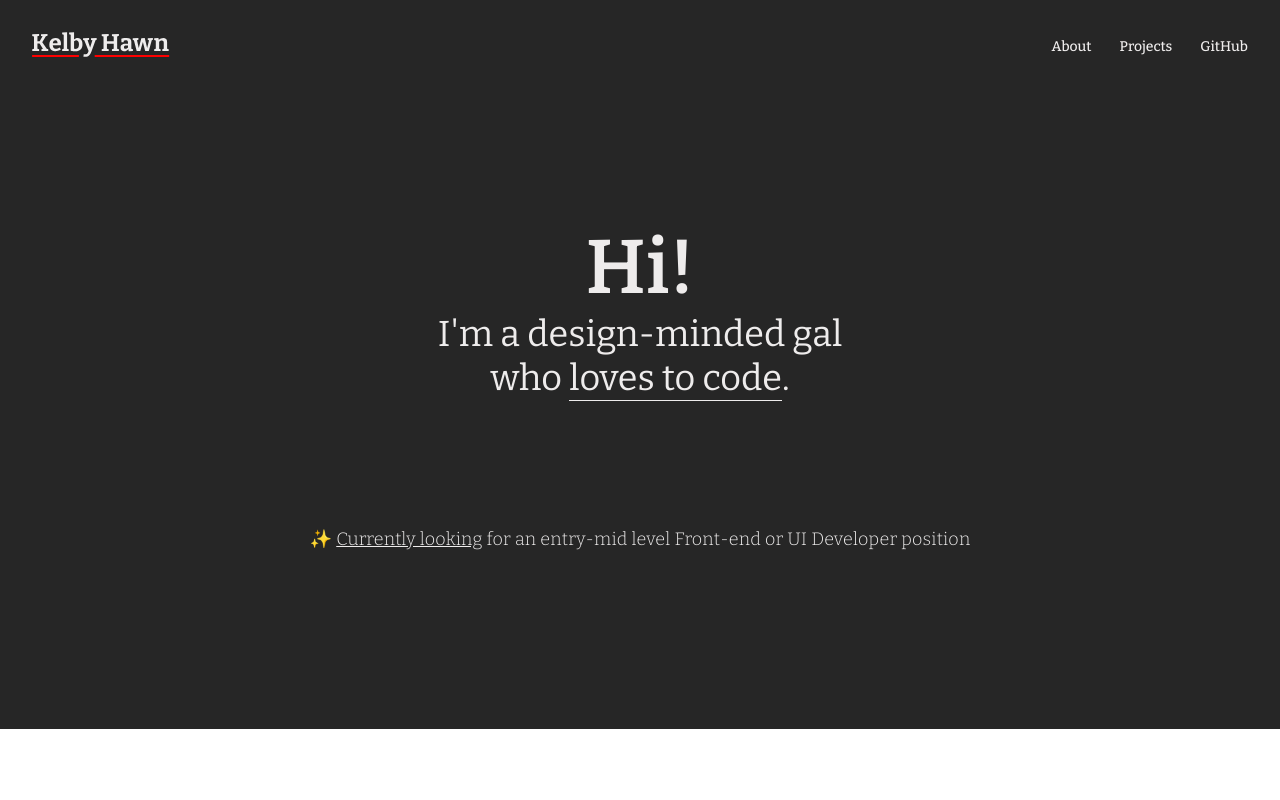
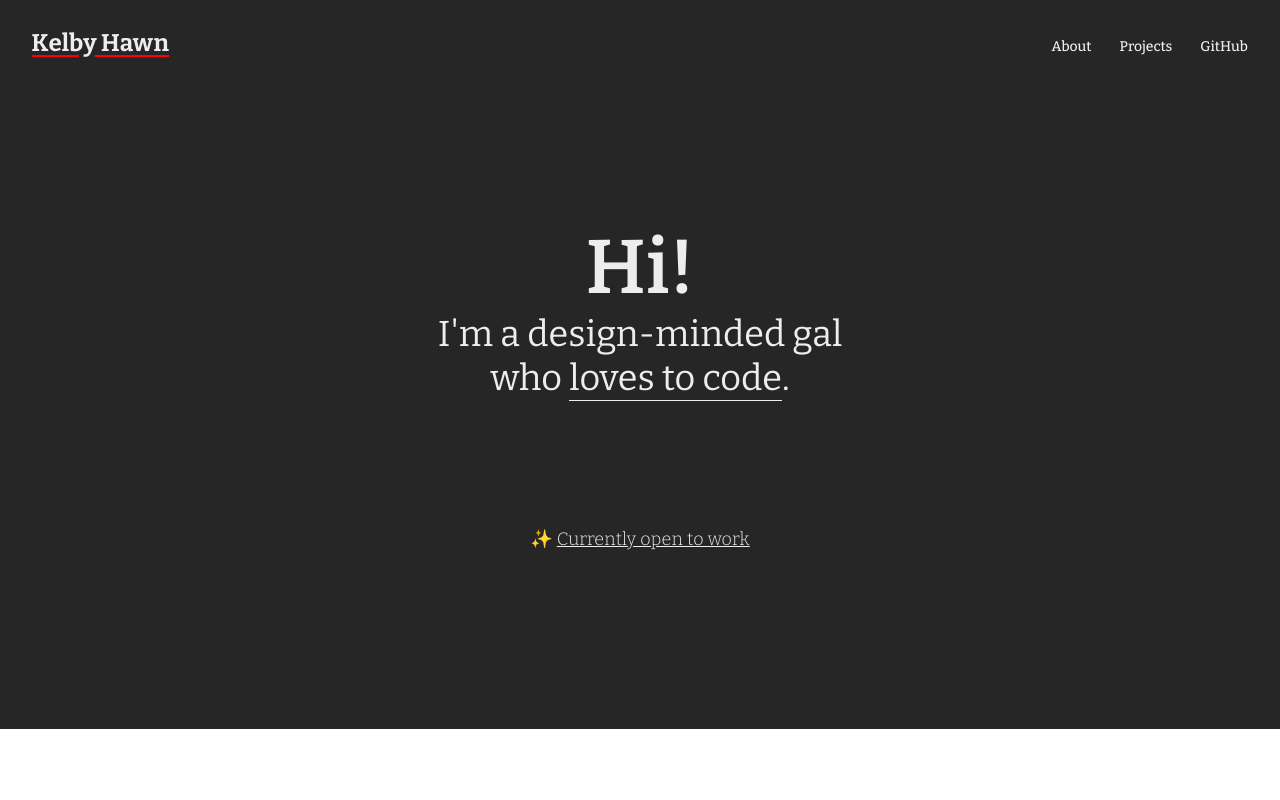
Before and after one commit to kelbyhawn/kelby-hawn, a React (Create React App) app: page / in a window 1280 px wide. Shown: the top 800 px of the page. Built offline with nearby package versions, Linux system fonts and the light colour scheme.

Commit message:
update copy

```diff
--- a/src/sections/Top.js
+++ b/src/sections/Top.js
@@ -8,7 +8,7 @@ export default function Top() {
 
       <h2>I'm a design-minded gal who <ATag href="https://codepen.io/kelbyhawn" linkText="loves to code" className="light" />.</h2>
 
-      <h3>✨ <ATag href="https://www.linkedin.com/in/kelby-hawn/" linkText="Currently looking" className="light" /> for an entry-mid level Front-end or UI Developer position</h3>
+      <h3>✨ <ATag href="https://www.linkedin.com/in/kelby-hawn/" linkText="Currently open to work" className="light" /></h3>
     </section>
   )
 }
--- a/src/styles/App.sass
+++ b/src/styles/App.sass
@@ -40,7 +40,7 @@ h3
   span
     color: $color-accent
     font-weight: 500
-    display: inline-block
+    display: inline-blockg
     margin: 0 -6px 0 2px
     @include transition($hover)
 
@@ -175,7 +175,7 @@ section.about, section.side-projects
 section.about
 
   @media screen and (max-width: $width-sm)
-    max-width: 335px
+    max-width: 365px
     margin: 0 auto
 
   @media screen and (max-width: $width-xs)
```
